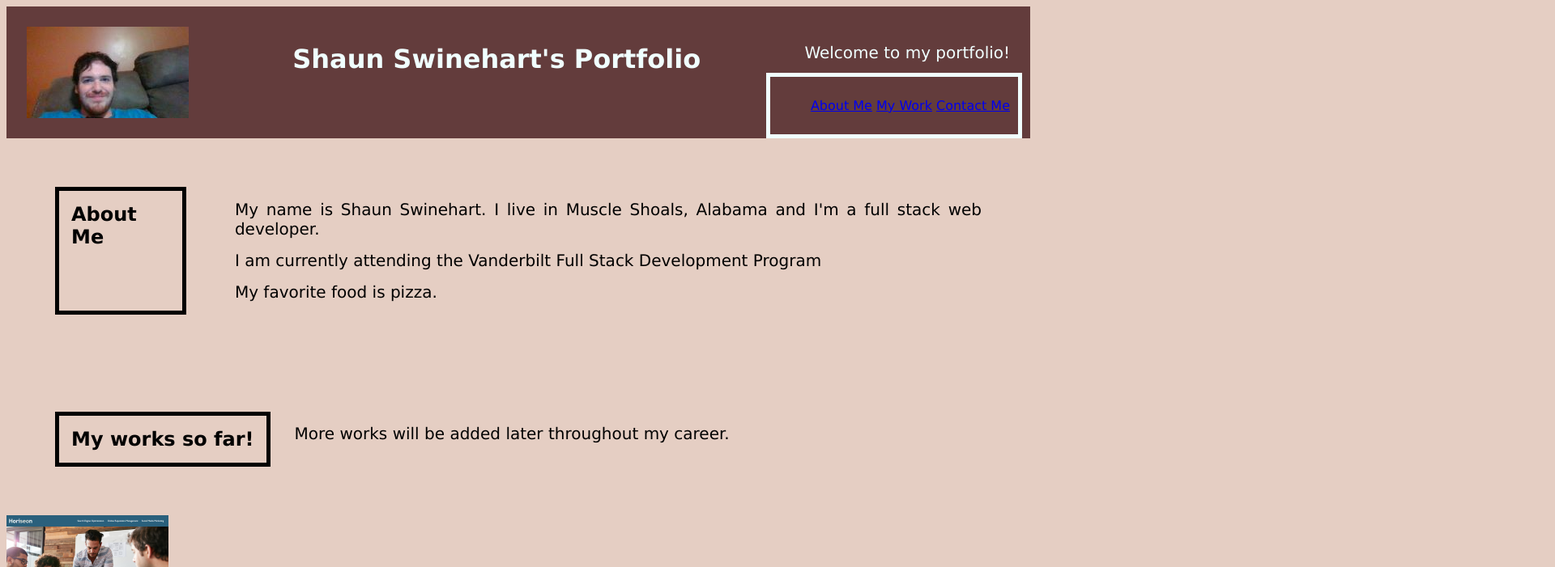
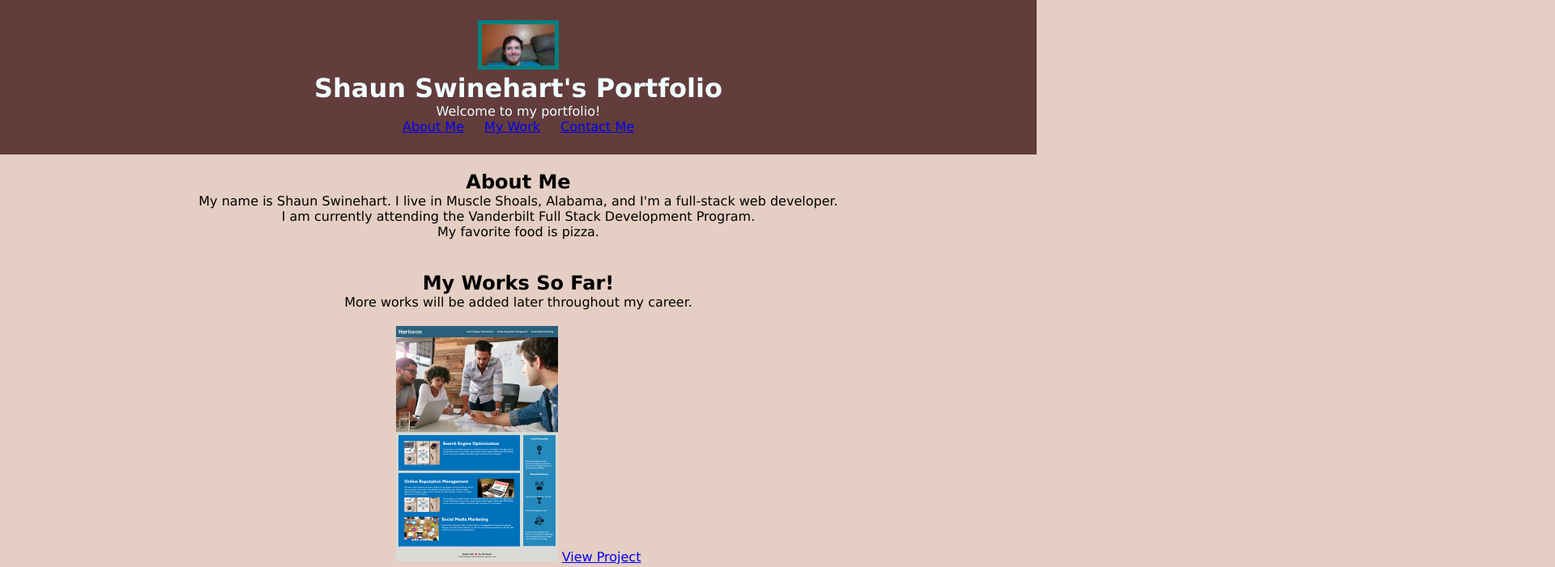
Before and after one commit to billyg04t/portfolio-for-shaun, a plain HTML site: page index.html in a window 1280 px wide. Shown: the top 701 px of the page at 81% size, 1920 px wide, since content can reach past the window. Drawn offline with Linux system fonts and the light colour scheme.

Commit message:
just a quick update. Will make it look good later.

```diff
--- a/assets/style.css
+++ b/assets/style.css
@@ -1,118 +1,61 @@
+/* Reset some default styles */
 * {
     box-sizing: border-box;
-    font-family: 'Lucida Sans', 'Times New Roman', Times, serif;
+    margin: 0;
+    padding: 0;
 }
 
 body {
+    font-family: 'Lucida Sans', 'Times New Roman', Times, serif;
     background-color: rgba(156, 65, 23, 0.253);
 }
-/* Header specifications */
+
+/* Header styles */
 .header {
-    position: sticky;
-    display: flex;
-    flex-wrap: wrap;
-    justify-content: space-between;
     background-color: rgb(99, 60, 60);
     color: azure;
-    text-decoration-line: unset;
     text-align: center;
     padding: 25px;
 }
 
-.links {
-    display: inline-block;
-    position: absolute;
-    bottom: 0px;
-    right: 10px;
-    padding: 10px;
-    border: 5px solid azure;
-    color: azure;
-
+.links ul {
+    list-style: none;
 }
 
-.header p {
-    text-align: center;
-}
-div ul li {
-    display:inline-flex;
-    position: relative;
-    right: 0px;
+.links ul li {
+    display: inline;
+    margin: 0 10px;
 }
 
-.shaun.jpeg {
-    display: flex;
-    bottom: 10px;
-    left: 200px;
-    content: normal;
-    padding: 10px;
+.shaun {
+    width: 100px; /* Adjust the width as needed */
     border: 5px solid teal;
 }
 
-.horiseon.jpg {
-    display: flex;
-    object-position: absolute;
-    right: 10px;
-    padding: 10px;
-    content: url(https://billyg04t.github.io/mod-challenge-1/);
+/* About Me styles */
+.about-me1 {
+    padding: 20px;
+    text-align: center;
 }
 
-p {
-    font-size: 20px;
-    color: block;
-    text-align: justify;
+/* Work section styles */
+.work1 {
+    text-align: center;
+    margin: 20px;
 }
 
-ul {
-    display: inline-block;
-    text-align: right;
-    list-style: none;
-}
-.about-me1 {
-display: flex;
-padding: 50px;
+.work-item {
+    margin: 20px;
 }
 
-.about-me1 h2 {
+/* Contact Me styles */
+.contact-me1 {
+    padding: 20px;
+    text-align: center;
+}
+
+.contact-me1 h2 {
     border: 5px solid black;
-    padding: 15px;
+    padding: 10px;
     margin: 10px;
 }
-/* Text for my personal information */
-.about-me1 p {
-    position: relative;
-    padding: 5px;
-    border: 5px;
-    margin: 5px;
-}
-
-.work1 {
-    display:flex;
-    margin: 50px;
-}
-
-.work1 h2 {
-    border: 5px solid black;
-    padding: 15px;
-    margin: 10px;
-    text-align: center;
-}
-/* Text for my previous works */
-.work1 p {
-    position: relative;
-    top: 15px;
-    left: 10px;
-    padding: 5px;
-    border: 5px;
-    margin: 5px;
-}
-/* For contact information */
-.contact-me1 {
-    display: inline-block;
-    position: relative;
-    top: 50px;
-    bottom: 10px;
-    right: 10px;
-    padding: 10px;
-    border: 5px solid black;
-    margin: 20px;
-}
--- a/index.html
+++ b/index.html
@@ -1,82 +1,58 @@
-<!Doctype html>
+<!DOCTYPE html>
 <html lang="en-us">
-
-<Head>
+<head>
+    <meta charset="UTF-8">
+    <meta name="viewport" content="width=device-width, initial-scale=1.0">
+    <link rel="stylesheet" type="text/css" href="assets/style.css">
     <title>Shaun Swinehart's Portfolio</title>
-<meta charset="UTF-8" />
-<meta name="viewport" content="width=device-width, initial scale=1.0" />
-<link rel="stylesheet" type="text/css" href="assets/style.css" />
-</Head>
-
+</head>
 <body>
-    <header>
-        <div class="header">
-            <img
-            src="./assets/images/shaun3.jpg"
-            alt="image of a man named shaun"
-            class="shaun.jpg"
-            />
+    <header class="header">
+        <img src="./assets/images/shaun3.jpg" alt="Image of Shaun Swinehart" class="shaun">
         <h1>Shaun Swinehart's Portfolio</h1>
         <p>Welcome to my portfolio!</p>
         <div class="links">
             <ul>
-                    <li>
-                        <a href="#about-me1">About Me</a>
-                    </li>
-                    <li>
-                        <a href="#work1">My Work</a>
-                    </li>
-                    <li>
-                         <a href="#contact-me1">Contact Me</a>
-                    </li>
+                <li><a href="#about-me1">About Me</a></li>
+                <li><a href="#work1">My Work</a></li>
+                <li><a href="#contact-me1">Contact Me</a></li>
             </ul>
-            </div>
         </div>
     </header>
 
     <div class="about-me1">
         <h2>About Me</h2>
-    <ul>
         <p>
-        My name is Shaun Swinehart. I live in Muscle Shoals, Alabama and I'm a full stack web developer.
+            My name is Shaun Swinehart. I live in Muscle Shoals, Alabama, and I'm a full-stack web developer.
         </p>
         <p>
-        I am currently attending the Vanderbilt Full Stack Development Program
+            I am currently attending the Vanderbilt Full Stack Development Program.
         </p>
         <p>
             My favorite food is pizza.
         </p>
-    </ul>
     </div>
 
     <div class="work1">
-        <h2>My works so far!</h2>
+        <h2>My Works So Far!</h2>
         <p>More works will be added later throughout my career.</p>
+        <div class="work-item">
+            <img src="./assets/images/horiseon-site.png" alt="Horiseon Website">
+            <a href="https://billyg04t.github.io/mod-challenge-1/">View Project</a>
         </div>
-    <div>
-    <img
-    src="./assets/images/horiseon-site.png"
-    alt="an image of a site for horiseon"
-    class="horiseon.jpg"
-    />
-    <a href="https://billyg04t.github.io/mod-challenge-1/"></a>
+        <div class="work-item">
+            <img src="./assets/images/Mischief-Managed.png" alt="Mischief-Managed Application">
+            <a href="https://mischief-managed-04c91ebdf0c9.herokuapp.com/">View Project</a>
         </div>
-    <div>
-
-        <img
-        src="./assets/images/Mischief-Managed.png"
-        alt="an image of the Mischief-Managed application"/>
-        <a href="https://mischief-managed-04c91ebdf0c9.herokuapp.com/"></a>
     </div>
 
     <div class="contact-me1">
+        <h2>Contact Me</h2>
         <ul>
-            <li><strong>Email:</strong>shaun.leroyhigh@hotmail.com</li>
+            <li><strong>Email:</strong> shaun.leroyhigh@hotmail.com</li>
             <li><strong>Phone:</strong> 812-603-6029</li>
-            <li><strong>GitHub</strong> "https://github.com/billyg04t" <a href= "https://github.com/billyg04t"></a>
+            <li><strong>GitHub:</strong> <a href="https://github.com/billyg04t">https://github.com/billyg04t</a></li>
         </ul>
     </div>
 </body>
-
-
 </html>
```
Lines whose indentation alone changed are shown as unchanged.
